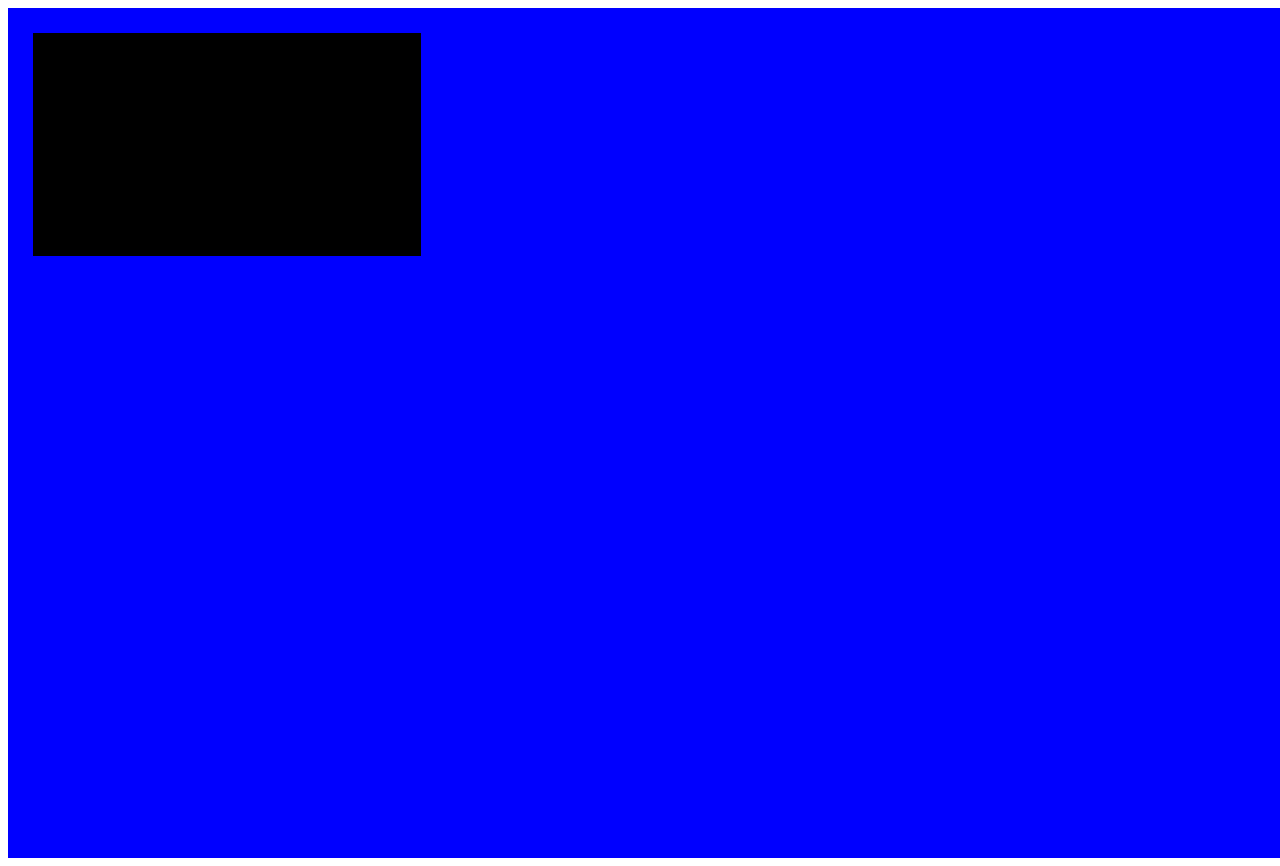
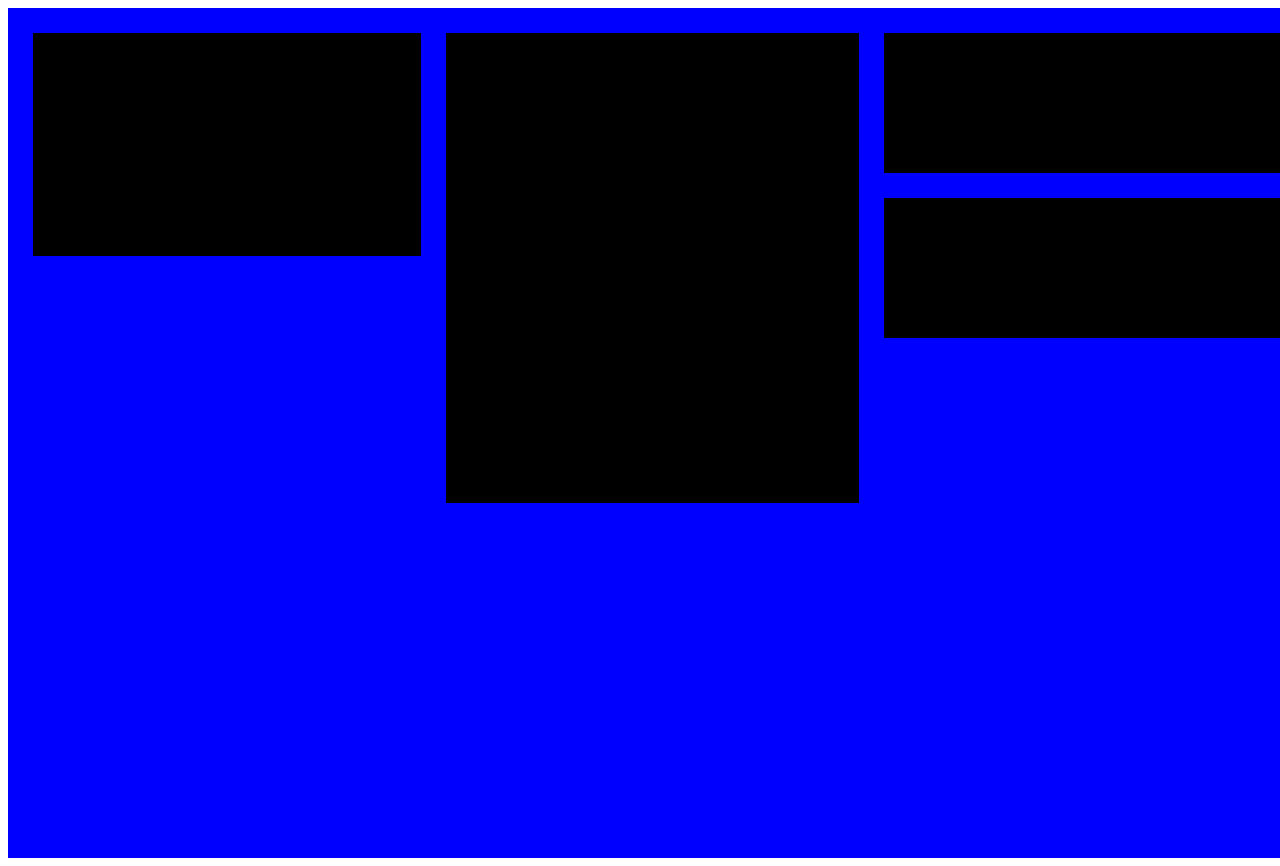
Before and after one commit to susanslevanay/css-grid, a plain HTML site: page index.html in a window 1280 px wide. Shown: the top 866 px of the page. Drawn offline with Linux system fonts and the light colour scheme.

Commit message:
4/11 containers

```diff
--- a/styles/index.css
+++ b/styles/index.css
@@ -19,3 +19,21 @@
         grid-column: 1 / 2;
 
     }
+    .second {
+        background-color: black;
+        grid-row: 1 / 7;
+        grid-column: 2 / 4;
+    }
+    .third {
+        background-color: black;
+        grid-row: 1 / 3;
+        grid-column: 4 / 6;
+    }
+    .fourth {
+        background-color: black;
+        grid-row: 3 / 5;
+        grid-column: 4 / 6;
+    }
+    .fifth {
+
+    }
```
